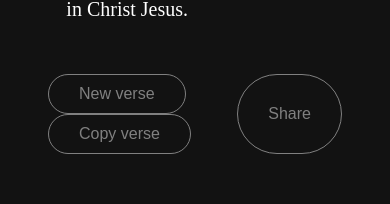
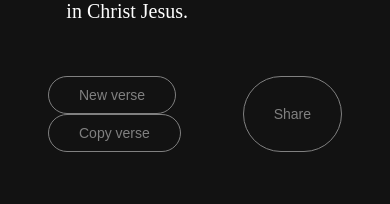
Before and after one commit to emmanuelojiji/pocket-bible-22, a React (Create React App) app: page / in a window 390 px wide. Shown: the part 516-720 px from the top of the page. Built offline with nearby package versions, Linux system fonts and the light colour scheme.

Commit message:
Media query buttons

```diff
--- a/src/App.scss
+++ b/src/App.scss
@@ -70,12 +70,17 @@ footer {
     color: white;
     border: solid 1px white;
   }
+
+  @media (max-width: 900px){
+    font-size:14px;
+  }
 }
 
 .new-verse-button {
   margin-right: 20px;
 }
 
+
 footer{
   font-family: sans-serif;
 }
```
